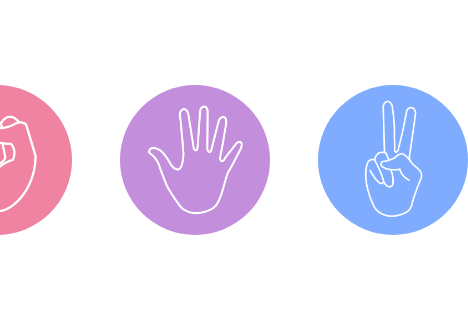
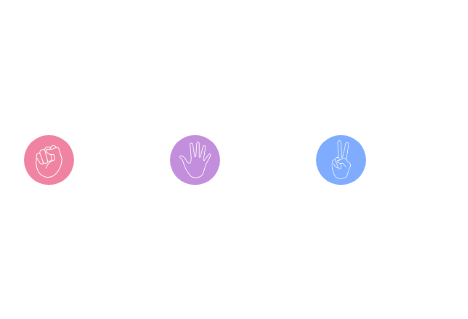
Before and after one commit to Misbah29-Sheikh/Rock-paper-scissor, a plain HTML site: page index.html in a window 390 px wide. Shown: the part 83-402 px from the top of the page, 468 px wide, since content can reach past the window. Drawn offline with Linux system fonts and the light colour scheme.

Commit message:
Update style.css

```diff
--- a/style.css
+++ b/style.css
@@ -67,3 +67,11 @@ img{
   font-size:2rem;
   border-radius: 1rem;
 }
+@media screen and (max-width:480px) {
+  img{
+  height:50px;
+  width:50px;
+  object-fit: cover;
+  border-radius: 50%;
+}
+}
```
